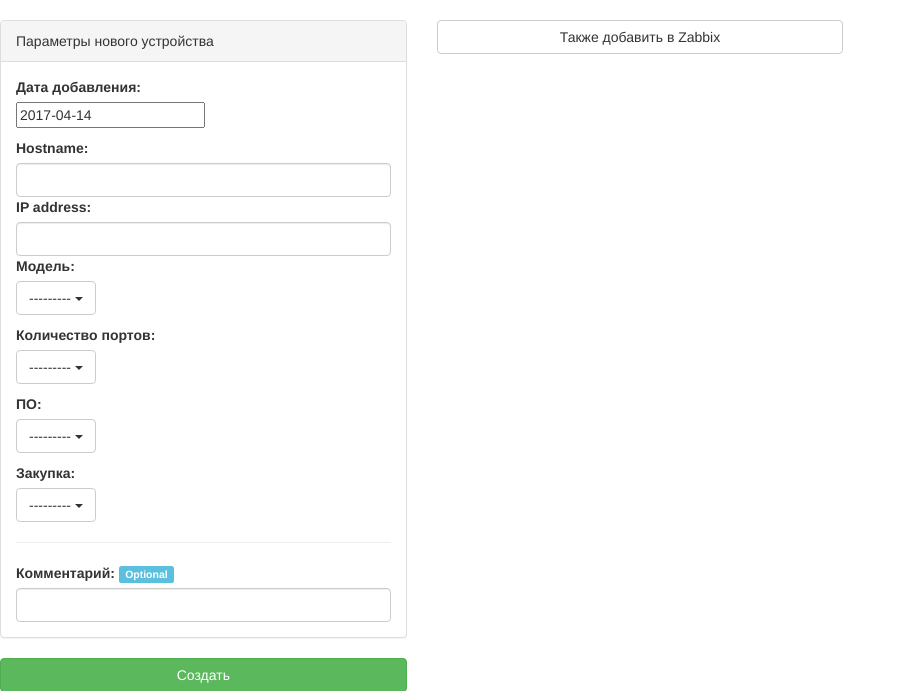
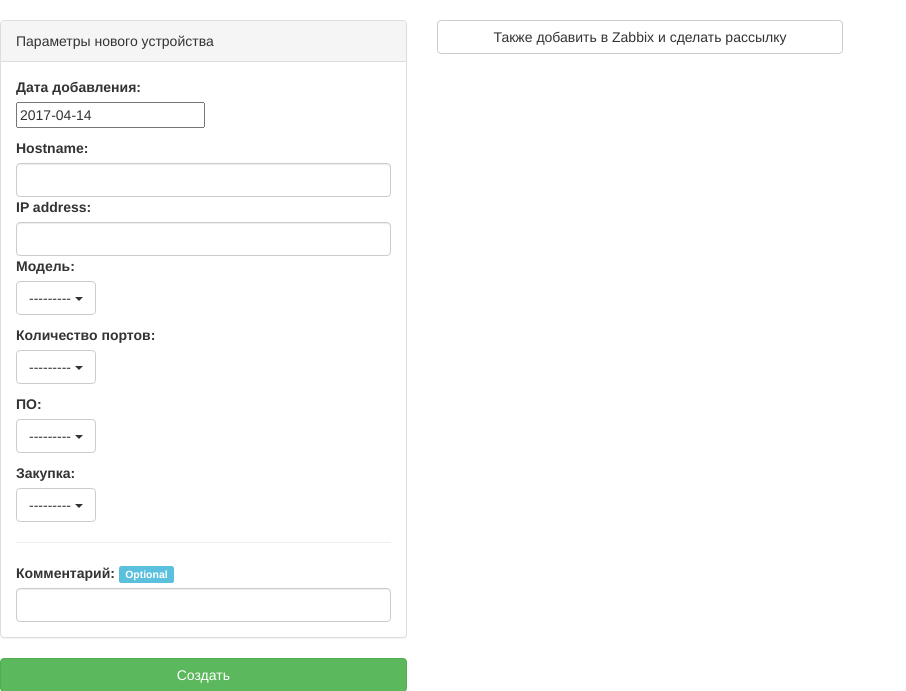
Before and after one commit to annikuli/nettools, a Django app: page /create/ in a window 1280 px wide. Shown: the part 52-743 px from the top of the page, without its empty margins (0-906 px from the left). Run offline with Django 3.2, Linux system fonts and the light colour scheme; parts of the project's set-up code (start-up, migrations or seed data) failed here and were passed over; some libraries are stand-ins or nearby versions.

Commit message:
minor changes

```diff
--- a/templates/create_device.html
+++ b/templates/create_device.html
@@ -68,7 +68,7 @@
          <div class="col-sm-4">
              <form action="" method="get">
                  <div>
-                     <button type="submit" name="zabbix_enabled" value="True" class="btn btn-default btn-block">Также добавить в Zabbix</button>
+                     <button type="submit" name="zabbix_enabled" value="True" class="btn btn-default btn-block">Также добавить в Zabbix и сделать рассылку</button>
                  </div>
                  {% csrf_token %}
              </form>
```
